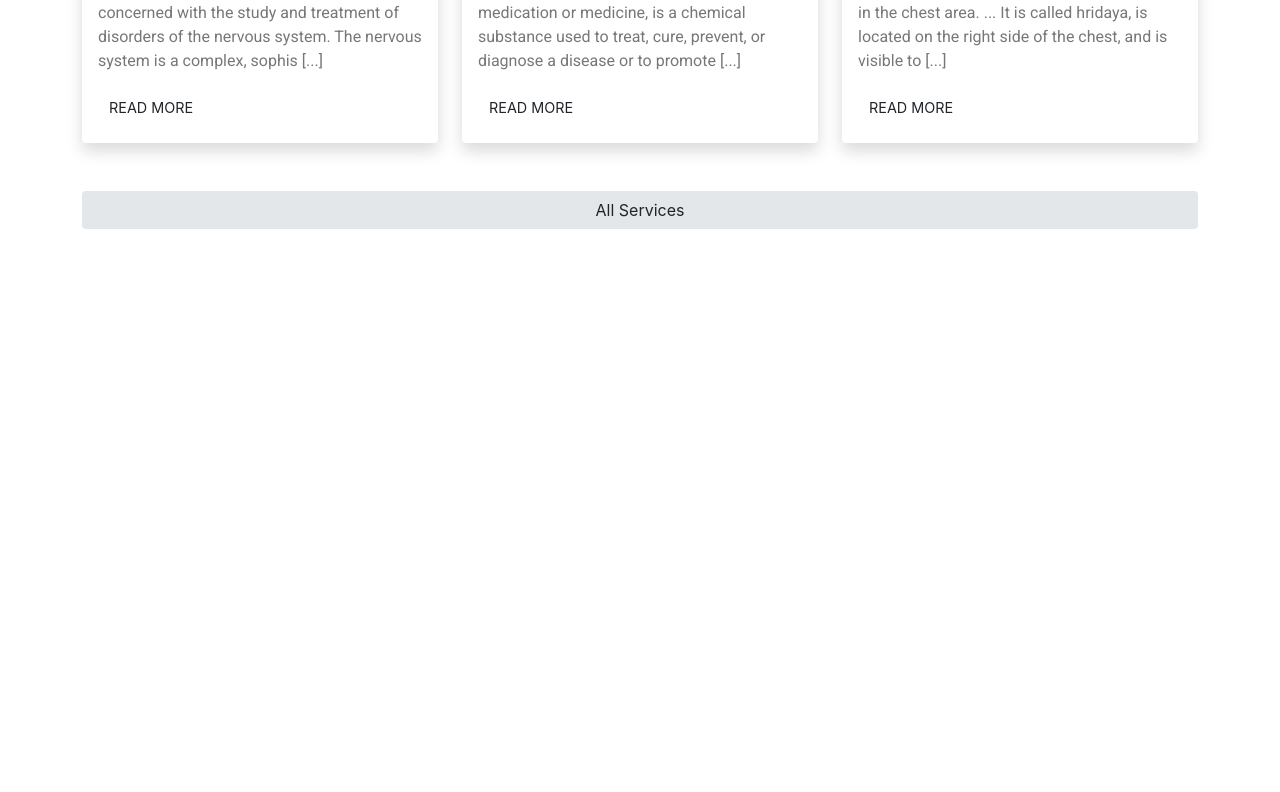
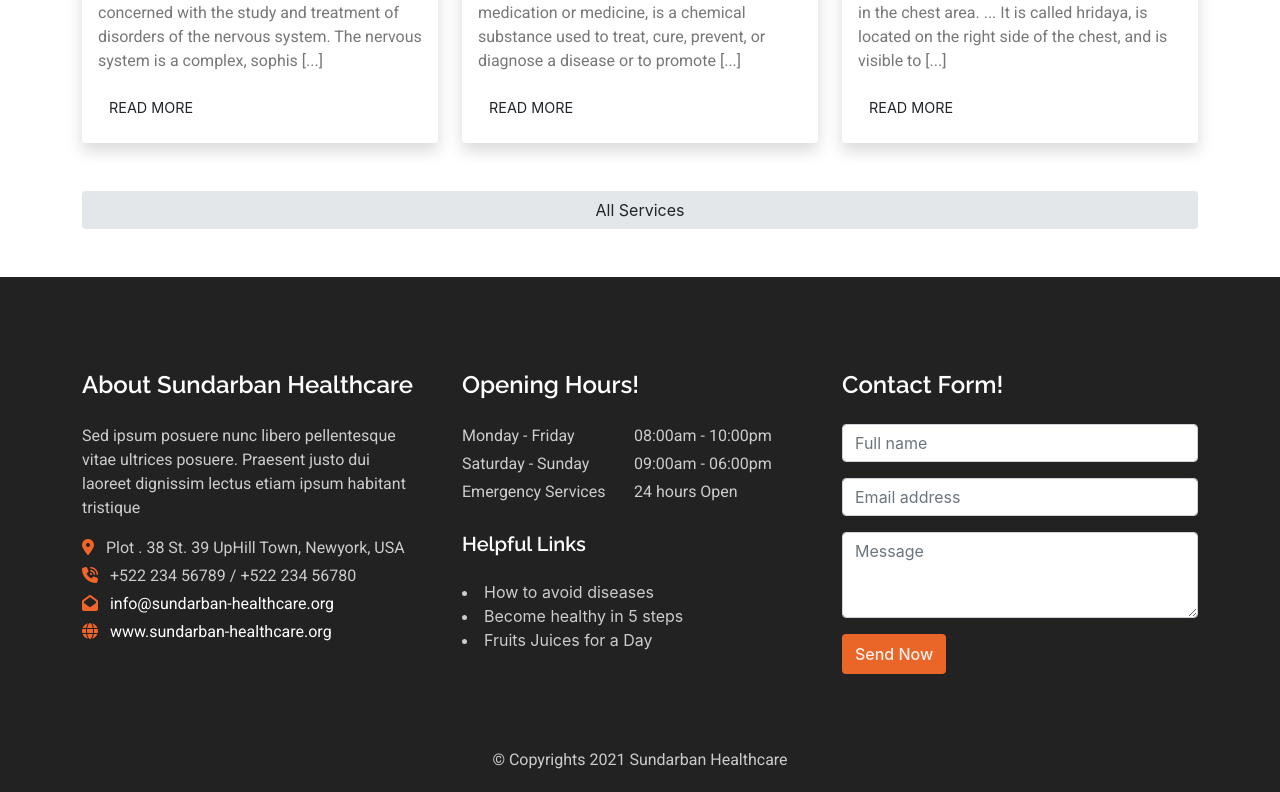
Before and after one commit to sisrafilss/sundarban-healthcare, a React (Create React App) app: page / in a window 1280 px wide. Shown: the part 1669-2461 px from the top of the page. Before the commit the page ends 1946 px from the top, so only its background shows below. Built offline with nearby package versions, Linux system fonts and the light colour scheme; no server answers.

Commit message:
footer added

```diff
--- a/src/App.js
+++ b/src/App.js
@@ -11,6 +11,7 @@ import About from './pages/About/About/About';
 import Services from './pages/Services/Services/Services';
 import Contact from './pages/Contact/Contact/Contact';
 import ServiceDetail from './pages/Shared/Header/ServiceDetail/ServiceDetail';
+import Footer from './pages/Shared/Footer/Footer/Footer';
 
 function App() {
   return (
@@ -41,6 +42,7 @@ function App() {
             <NotFound />
           </Route>
         </Switch>
+        <Footer />
       </Router>
     </AuthProvider>
   );
--- /dev/null
+++ b/src/pages/Shared/Footer/AboutCompanyInShort/AboutCompanyInShort.css
@@ -0,0 +1,11 @@
+.copany-contact {
+    color: #fff;
+    transition: 0.3s all ease;
+}
+.copany-contact:hover {
+    color: rgb(41, 134, 226);
+}
+
+.footer-icon {
+    color: #f26529;
+}
--- /dev/null
+++ b/src/pages/Shared/Footer/AboutCompanyInShort/AboutCompanyInShort.js
@@ -0,0 +1,19 @@
+import React from 'react';
+import './AboutCompanyInShort.css'
+
+const AboutCompanyInShort = () => {
+    return (
+        <div>
+            <h4 className="my-4">About Sundarban Healthcare</h4>
+            <p className="pe-4">Sed ipsum posuere nunc libero pellentesque vitae ultrices posuere. Praesent justo dui laoreet dignissim lectus etiam ipsum habitant tristique</p>
+            <div className="pe-4">
+                <p class="my-0 pb-1"><i class="fas fa-map-marker-alt footer-icon"></i> &nbsp; Plot . 38 St. 39 UpHill Town, Newyork, USA</p>
+                <p class="my-0 pb-1"><i class="fas fa-phone-volume footer-icon"></i> &nbsp; +522 234 56789 / +522 234 56780</p>
+                <p class="my-0 pb-1"><a className="copany-contact" href="#" ><i class="fas fa-envelope-open footer-icon"></i> &nbsp; info@sundarban-healthcare.org</a></p>
+                <p class="my-0 pb-1"><a className="copany-contact" href="#"><i class="fas fa-globe footer-icon"></i> &nbsp; www.sundarban-healthcare.org</a></p>
+            </div>
+        </div>
+    );
+};
+
+export default AboutCompanyInShort;
--- /dev/null
+++ b/src/pages/Shared/Footer/ContactForm/ContactForm.js
@@ -0,0 +1,27 @@
+import React from 'react';
+
+const ContactForm = () => {
+    return (
+        <div>
+            <h4 className="my-4">Contact Form!</h4>
+            <div >
+                <div className="mb-3">
+                    <input type="email" className="form-control" id="email" placeholder="Full name" />
+                </div>
+                <div className="mb-3">
+                    <input type="email" className="form-control" id="email" placeholder="Email address" />
+                </div>
+                <div className="mb-3">
+                    <textarea className="form-control" placeholder="Message" id="message" rows="3"></textarea>
+                </div>
+                <div>
+                    <button style={{fontSize: '1rem', textTransform: 'capitalize'}} className="btn btn-regular">
+                        Send Now
+                    </button>
+                </div>
+            </div>
+        </div>
+    );
+};
+
+export default ContactForm;
--- /dev/null
+++ b/src/pages/Shared/Footer/Footer/Footer.css
@@ -0,0 +1,13 @@
+.footer-container {
+    background-color: #222222;
+    padding: 70px 0;
+}
+
+.footer-container h2, h3, h4, h5, h6 {
+    color: #fff;
+    font-weight: 600
+}
+
+.footer-container p, .footer-container>p>a {
+    color: #ccc;
+}
--- /dev/null
+++ b/src/pages/Shared/Footer/Footer/Footer.js
@@ -0,0 +1,36 @@
+import React from 'react';
+import AboutCompanyInShort from '../AboutCompanyInShort/AboutCompanyInShort';
+import ContactForm from '../ContactForm/ContactForm';
+import HelpfulLinks from '../HelpfulLInks/HelpfulLinks';
+import OpeningHours from '../OpeningOurs/OpeningHours';
+import './Footer.css'
+
+const Footer = () => {
+    return (
+        <>
+            <div className="container-fluid footer-container">
+                <div className="container">
+                    <div className="row">
+                        <div className="col-md-4 col-sm-12">
+                            <AboutCompanyInShort />
+                        </div>
+                        <div className="col-md-4 col-sm-12">
+                            <OpeningHours />
+                            <HelpfulLinks />
+                        </div>
+                        <div className="col-md-4 col-sm-12">
+                            <ContactForm />
+                        </div>
+                    </div>
+
+                </div>
+
+            </div>
+            <div className="py-1" style={{backgroundColor: '#222222', color: '#ccc'}}>
+                <p className="text-center">&copy; Copyrights 2021 Sundarban Healthcare</p>
+            </div>
+        </>
+    );
+};
+
+export default Footer;
--- /dev/null
+++ b/src/pages/Shared/Footer/HelpfulLInks/HelpfulLinks.css
@@ -0,0 +1,3 @@
+li {
+    color: #ccc;
+}
--- /dev/null
+++ b/src/pages/Shared/Footer/HelpfulLInks/HelpfulLinks.js
@@ -0,0 +1,20 @@
+import React from 'react';
+import './HelpfulLinks.css'
+
+const HelpfulLinks = () => {
+    return (
+        <div className="mt-4">
+            <h5 className="pb-3">Helpful Links</h5>
+            <div>
+
+                    <li>How to avoid diseases</li>
+                    <li>Become healthy in 5 steps</li>
+                    <li>Fruits Juices for a Day</li>
+
+            </div>
+
+        </div>
+    );
+};
+
+export default HelpfulLinks;
--- /dev/null
+++ b/src/pages/Shared/Footer/OpeningOurs/OpeningHours.js
@@ -0,0 +1,23 @@
+import React from 'react';
+
+const OpeningHours = () => {
+    return (
+        <div>
+            <h4 className="my-4">Opening Hours!</h4>
+            <div className="row me-4">
+                <div className="col-6">
+                    <p className='pb-1 mb-0'>Monday - Friday</p>
+                    <p className='pb-1 mb-0'>Saturday - Sunday</p>
+                    <p className='pb-1 mb-0'>Emergency Services</p>
+                </div>
+                <div className="col-6">
+                <p className='pb-1 mb-0'>08:00am - 10:00pm</p>
+                    <p className='pb-1 mb-0'>09:00am - 06:00pm</p>
+                    <p className='pb-1 mb-0'>24 hours Open</p>
+                </div>
+            </div>
+        </div>
+    );
+};
+
+export default OpeningHours;
```
